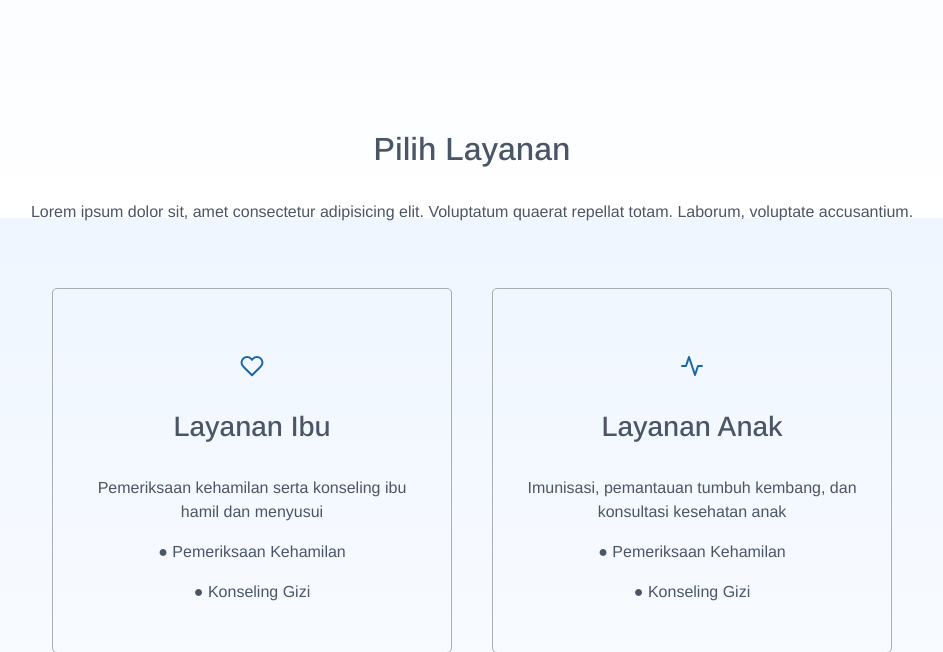
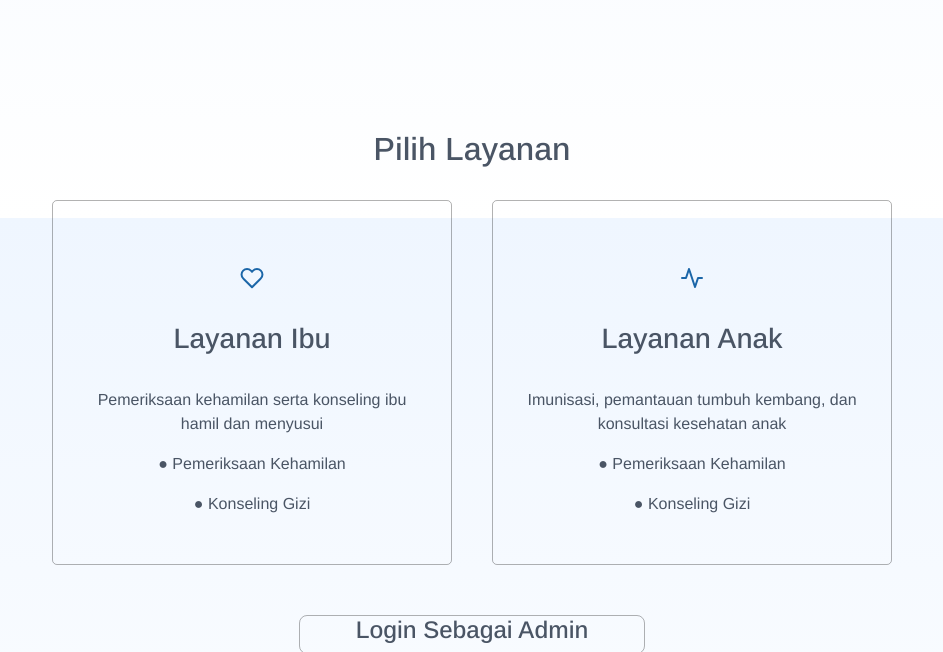
Before and after one commit to anndyatr7/SIMBA, a PHP site: page /frontend/homepage.php in a window 1280 px wide. Shown: the part 582-1234 px from the top of the page, without its empty margins (168-1111 px from the left). Run offline with PHP 8.4, Linux system fonts and the light colour scheme.

Commit message:
hapus lorem ipsum

```diff
--- a/frontend/homepage.php
+++ b/frontend/homepage.php
@@ -61,7 +61,6 @@
     <!-- Layanan Section -->
      <section class="layanan" id="layanan">
         <h2>Pilih Layanan</h2>
-        <p class="keterangan-layanan">Lorem ipsum dolor sit, amet consectetur adipisicing elit. Voluptatum quaerat repellat totam. Laborum, voluptate accusantium.</p>
         <div class="pilih-layanan">
             <div class="ibu" id="openModalIbu">
                 <div class="logo-ibu">
```
